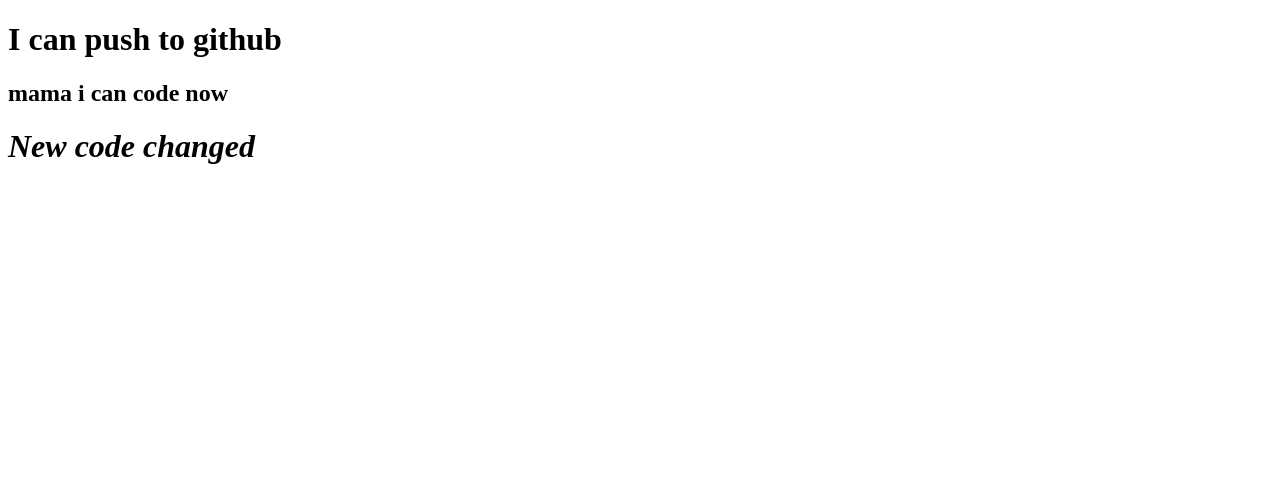
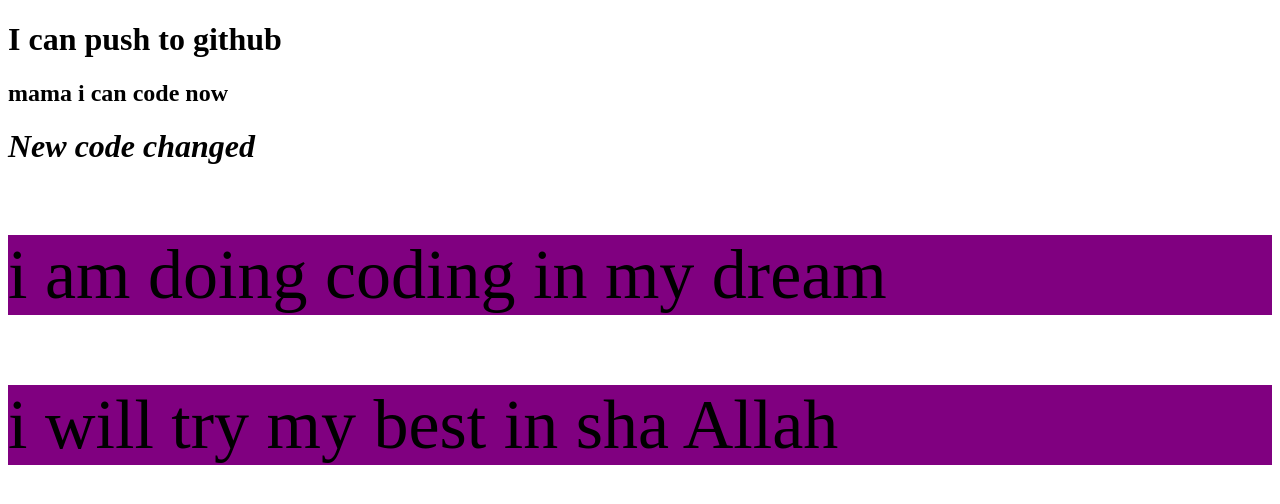
Before and after one commit to lovelyhasanlucky/my-third-repo, a plain HTML site: page index.html in a window 1280 px wide. Drawn offline with Linux system fonts and the light colour scheme.

Commit message:
styles added

```diff
--- a/index.html
+++ b/index.html
@@ -5,10 +5,13 @@
     <meta http-equiv="X-UA-Compatible" content="IE=edge">
     <meta name="viewport" content="width=device-width, initial-scale=1.0">
     <title>Allah help me!</title>
+    <link rel="stylesheet" href="style.css">
 </head>
 <body>
     <h1>I can push to github</h1>
     <h2>mama i can code now</h2>
     <h1><i><b>New code changed</b></i></h1>
+    <p>i am doing coding in my dream</p>
+    <p>i will try my best in sha Allah</p>
 </body>
 </html>
--- /dev/null
+++ b/style.css
@@ -0,0 +1,4 @@
+p{
+    background-color:purple;
+    font-size: 70px;
+}
```
